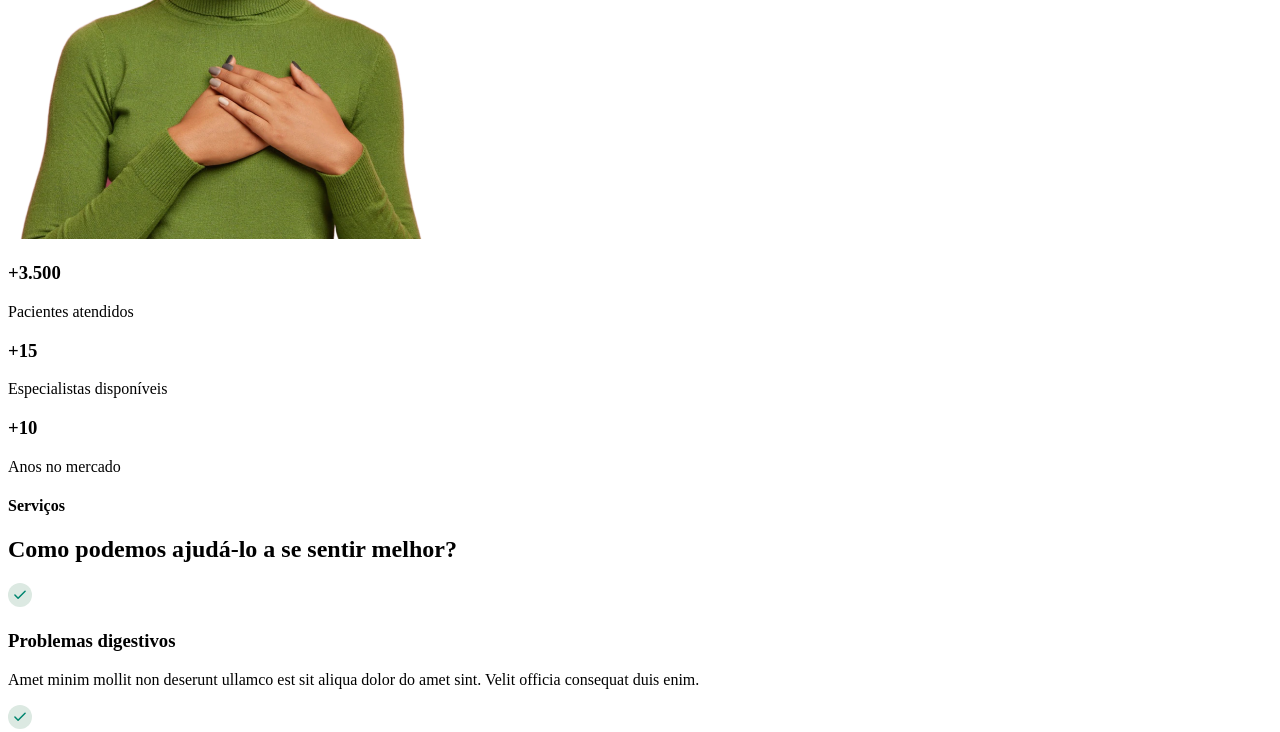
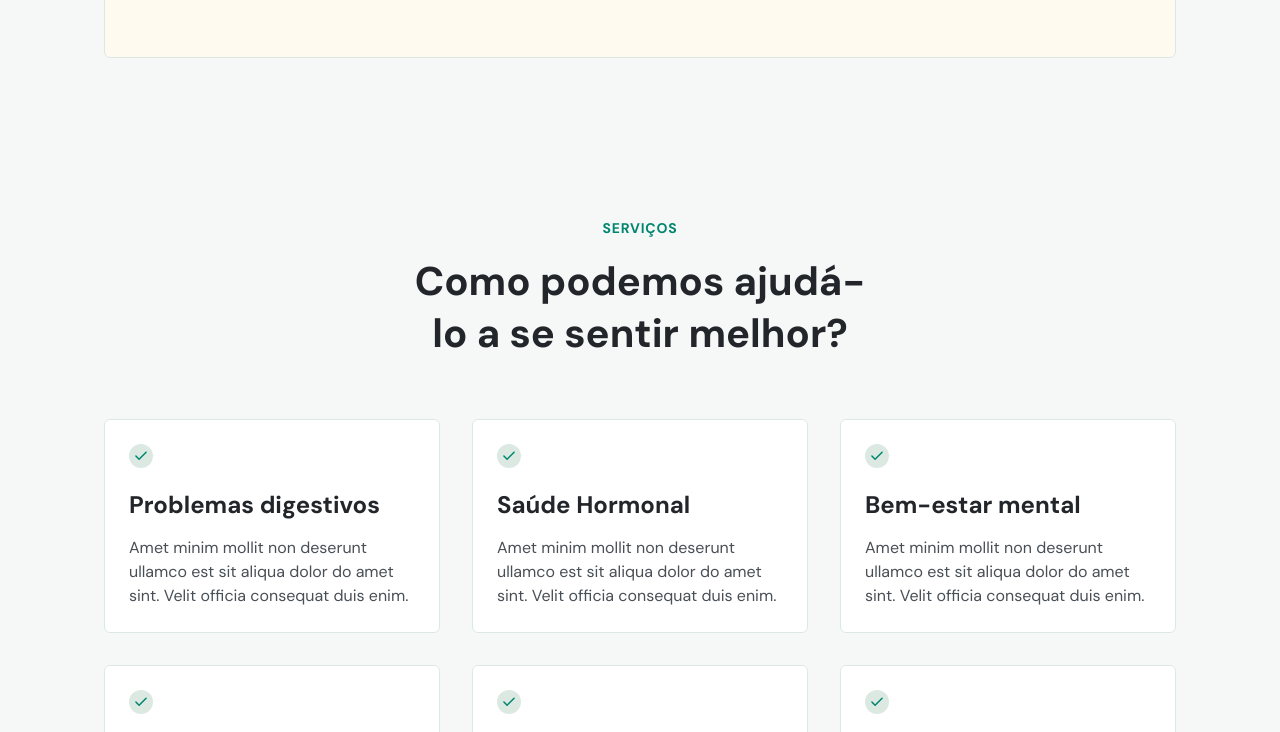
Before and after one commit to Vapg2015/doctorcare, a plain HTML site: page index.html in a window 1280 px wide. Shown: the part 773-1505 px from the top of the page. Drawn offline with nearby package versions, Linux system fonts and the light colour scheme; the site is published under a folder, as on GitHub Pages, so addresses that start at the root find nothing.

Commit message:
ajustes de links relativos

```diff
--- a/index.html
+++ b/index.html
@@ -5,7 +5,7 @@
     <meta name="viewport" content="width=device-width, initial-scale=1.0" />
     <title>DoctorCare</title>
 
-    <link rel="stylesheet" href="/style.css" />
+    <link rel="stylesheet" href="./style.css" />
     <link rel="preconnect" href="https://fonts.googleapis.com" />
     <link rel="preconnect" href="https://fonts.gstatic.com" crossorigin />
     <link
@@ -559,7 +559,7 @@
 
         <div class="col-b">
           <img
-            src="/Assets/homem-negro-com-moletom-bege-mexendo-no-celular.png"
+            src="./Assets/homem-negro-com-moletom-bege-mexendo-no-celular.png"
             alt="Homem negro com moletom bege mexendo no celular e sorrindo"
           />
         </div>
@@ -738,6 +738,6 @@
     </a>
     <!-- SrollReaveal Lib -->
     <script src="https://unpkg.com/scrollreveal"></script>
-    <script src="main.js"></script>
+    <script src="./main.js"></script>
   </body>
 </html>
```
